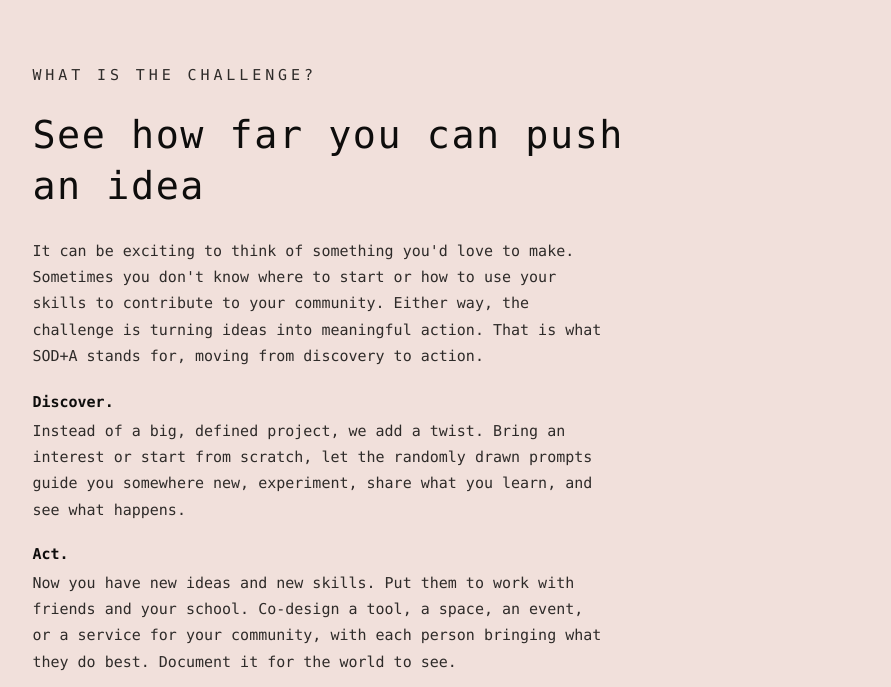
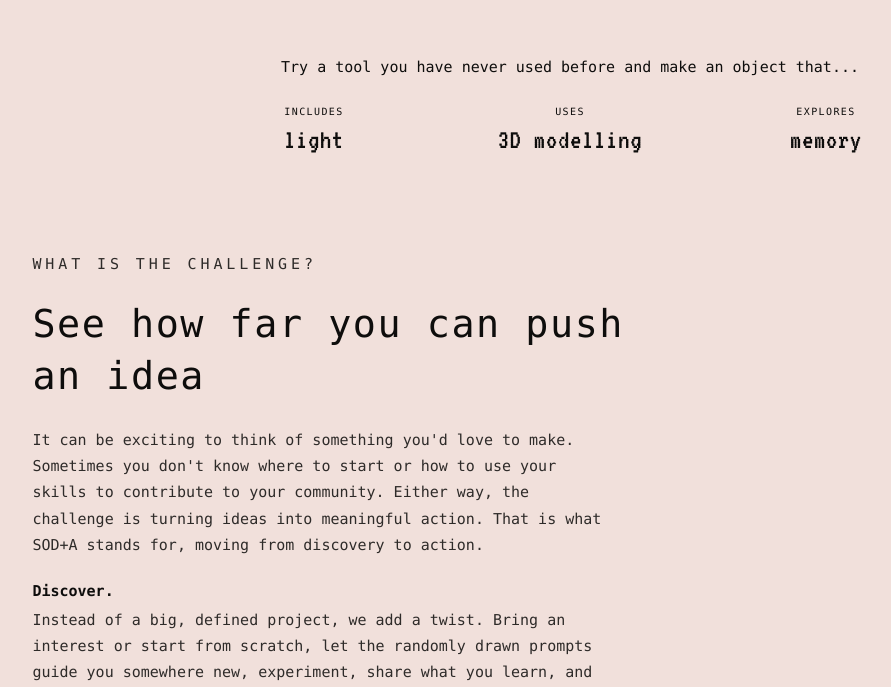
Before and after one commit to amconcept/soda-challenge, a Next.js app: page / in a window 1280 px wide. Shown: the part 1913-2600 px from the top of the page, without its empty margins (70-961 px from the left). Built offline with nearby package versions, Linux system fonts and the light colour scheme; no server answers.

Commit message:
Show a prompt draw under the first photo pile.
The loop lands one Includes, Uses, and Explores line from the same grouping, in the visitor's language, so the challenge reads as a response to a prompt.

Co-authored-by: Cursor <cursoragent@cursor.com>

```diff
--- a/app/layout.tsx
+++ b/app/layout.tsx
@@ -1,6 +1,15 @@
 import type { Metadata } from "next";
+import { VT323 } from "next/font/google";
 import Providers from "@/components/Providers";
 import "./globals.css";
+
+/* Pixel face for the prompt words only, the same face as the Rando Calrissian title.
+   See DESIGN_DECISIONS.md. */
+const rando = VT323({
+  weight: "400",
+  subsets: ["latin"],
+  variable: "--font-rando",
+});
 
 export const metadata: Metadata = {
   title: "SOD+A CHALLENGE",
@@ -11,7 +20,7 @@ export const metadata: Metadata = {
 
 export default function RootLayout({ children }: { children: React.ReactNode }) {
   return (
-    <html lang="en">
+    <html lang="en" className={rando.variable}>
       <body>
         <Providers>{children}</Providers>
       </body>
--- a/components/Brief.tsx
+++ b/components/Brief.tsx
@@ -5,6 +5,7 @@ import Bubbles from "./Bubbles";
 import Ask from "./Ask";
 import Schedule from "./Schedule";
 import SiteActions from "./SiteActions";
+import PromptDraw from "./PromptDraw";
 import StudentBoards from "./StudentBoards";
 import { useLanguage } from "./LanguageProvider";
 import "./brief.css";
@@ -88,6 +89,9 @@ export default function Brief({ images }: { images: string[] }) {
 
       {/* A photo pile between each section. Slots pick different photos. See DESIGN_DECISIONS.md. */}
       <Bubbles images={photos} variant="b" slot={0} />
+
+      {/* The draw sits under the first photo pile. See DESIGN_DECISIONS.md. */}
+      <PromptDraw />
 
       <section id="challenge" className="brief-section">
         <p className="brief-kicker">{t.challenge.kicker}</p>
--- /dev/null
+++ b/components/PromptDraw.tsx
@@ -0,0 +1,117 @@
+"use client";
+
+import { useEffect, useRef, useState } from "react";
+import { useLanguage } from "./LanguageProvider";
+import { drawHand, phrase, scrambleHand, STILL_HAND, type PromptPick } from "@/lib/promptDeck";
+
+const SPIN_MS = 900;
+const TICK_MS = 80;
+const HOLD_MS = 4200;
+
+/**
+ * A short loop of the Rando Calrissian draw, under the first photo pile.
+ * It runs only while it is on screen. See DESIGN_DECISIONS.md.
+ */
+export default function PromptDraw() {
+  const { locale, t } = useLanguage();
+  const rootRef = useRef<HTMLDivElement>(null);
+  const [hand, setHand] = useState<PromptPick>(STILL_HAND);
+  const [spinning, setSpinning] = useState(false);
+
+  useEffect(() => {
+    const root = rootRef.current;
+    if (!root) return;
+    if (window.matchMedia("(prefers-reduced-motion: reduce)").matches) return;
+
+    let spinTimer = 0;
+    let holdTimer = 0;
+    let running = false;
+    let alive = true;
+
+    const stop = () => {
+      window.clearInterval(spinTimer);
+      window.clearTimeout(holdTimer);
+      spinTimer = 0;
+      holdTimer = 0;
+    };
+
+    const hold = () => {
+      if (!alive || !running) return;
+      setSpinning(false);
+      setHand(drawHand());
+      holdTimer = window.setTimeout(spin, HOLD_MS);
+    };
+
+    const spin = () => {
+      if (!alive || !running) return;
+      setSpinning(true);
+      const started = performance.now();
+      window.clearInterval(spinTimer);
+      spinTimer = window.setInterval(() => {
+        setHand(scrambleHand());
+        if (performance.now() - started >= SPIN_MS) {
+          window.clearInterval(spinTimer);
+          hold();
+        }
+      }, TICK_MS);
+    };
+
+    const observer = new IntersectionObserver(
+      ([entry]) => {
+        if (entry.isIntersecting) {
+          if (running) return;
+          running = true;
+          spin();
+          return;
+        }
+        running = false;
+        stop();
+        setSpinning(false);
+      },
+      { threshold: 0.5 },
+    );
+    observer.observe(root);
+
+    return () => {
+      alive = false;
+      running = false;
+      stop();
+      observer.disconnect();
+    };
+  }, []);
+
+  const words = {
+    includes: phrase(hand.includes, "includes", locale),
+    uses: phrase(hand.uses, "uses", locale),
+    explores: phrase(hand.explores, "explores", locale),
+  };
+  const slots = [
+    [t.challenge.draw.includes, words.includes],
+    [t.challenge.draw.uses, words.uses],
+    [t.challenge.draw.explores, words.explores],
+  ] as const;
+
+  return (
+    <div
+      ref={rootRef}
+      className={`prompt-draw${spinning ? " is-spinning" : ""}`}
+    >
+      <p className="prompt-draw-objective">{t.challenge.draw.objective}</p>
+      <div className="prompt-draw-slots">
+        {slots.map(([label, word]) => (
+          <div className="prompt-draw-slot" key={label}>
+            <span className="prompt-draw-label">{label}</span>
+            <span className="prompt-draw-word" aria-hidden={spinning}>
+              {word}
+            </span>
+          </div>
+        ))}
+      </div>
+      <div className="visually-hidden" aria-live="polite">
+        {spinning
+          ? ""
+          : `${t.challenge.draw.includes} ${words.includes}. ${t.challenge.draw.uses} ${words.uses}. ${t.challenge.draw.explores} ${words.explores}.`}
+      </div>
+    </div>
+  );
+}
--- a/components/brief.css
+++ b/components/brief.css
@@ -207,6 +207,69 @@
   margin: 0 0 0.15rem;
   font-weight: 700;
   opacity: 1;
+}
+
+/* The draw sits under the first photo pile, on the page wash. No card. Black type. See DESIGN_DECISIONS.md. */
+.prompt-draw {
+  width: min(46rem, 88vw);
+  margin: 0 auto;
+  padding: clamp(2rem, 5vh, 3.2rem) 0 clamp(2.4rem, 6vh, 3.6rem);
+  color: #0e0d0c;
+  text-align: center;
+}
+
+.prompt-draw-objective {
+  margin: 0 0 1.4rem;
+  max-width: none;
+  font-size: 15px;
+  line-height: 1.75;
+  color: #0e0d0c;
+  opacity: 1;
+}
+
+.prompt-draw-slots {
+  display: grid;
+  grid-template-columns: repeat(3, minmax(0, 1fr));
+  gap: 1.6rem 2rem;
+}
+
+.prompt-draw-slot {
+  display: flex;
+  flex-direction: column;
+  gap: 0.55rem;
+  min-width: 0;
+  padding: 0.2rem 0.15rem 0;
+  background: transparent;
+}
+
+.prompt-draw-label {
+  font-size: 10px;
+  letter-spacing: 0.14em;
+  text-transform: uppercase;
+  color: #0e0d0c;
+}
+
+.prompt-draw-word {
+  font-family: var(--font-rando), ui-monospace, monospace;
+  font-size: 28px;
+  line-height: 1.05;
+  letter-spacing: 0.03em;
+  color: #0e0d0c;
+}
+
+@media (max-width: 700px) {
+  .prompt-draw {
+    text-align: left;
+  }
+
+  .prompt-draw-slots {
+    grid-template-columns: 1fr;
+    gap: 1.15rem;
+  }
+
+  .prompt-draw-word {
+    font-size: 26px;
+  }
 }
 
 .brief-quote {
--- a/lib/copy.ts
+++ b/lib/copy.ts
@@ -104,6 +104,13 @@ export const copy = {
       closeBefore: "Scroll to the ",
       closeLink: "criteria",
       closeAfter: " to see what to aim for...",
+      // Objective and column names from the Design challenge draw. See DESIGN_DECISIONS.md.
+      draw: {
+        objective: "Try a tool you have never used before and make an object that...",
+        includes: "Includes",
+        uses: "Uses",
+        explores: "Explores",
+      },
     },
     who: {
       kicker: "Who is it for?",
@@ -283,6 +290,13 @@ export const copy = {
       closeBefore: "Faites défiler jusqu'aux ",
       closeLink: "critères",
       closeAfter: " pour voir quoi viser...",
+      // Machine draft, needs human review.
+      draw: {
+        objective: "Essayez un outil que vous n'avez jamais utilisé et fabriquez un objet qui...",
+        includes: "Inclut",
+        uses: "Utilise",
+        explores: "Explore",
+      },
     },
     who: {
       kicker: "Pour qui ?",
@@ -465,6 +479,13 @@ export const copy = {
       closeBefore: "Desplázate hasta los ",
       closeLink: "criterios",
       closeAfter: " para ver hacia dónde apuntar...",
+      // Machine draft, needs human review.
+      draw: {
+        objective: "Prueba una herramienta que nunca hayas usado y haz un objeto que...",
+        includes: "Incluye",
+        uses: "Usa",
+        explores: "Explora",
+      },
     },
     who: {
       kicker: "¿Para quién es?",
--- /dev/null
+++ b/lib/promptDeck.ts
@@ -0,0 +1,123 @@
+/**
+ * Design challenge deck from Rando Calrissian.
+ * A draw locks to one grouping, then takes one line from each column.
+ * Blank cells in the activity are left out.
+ * Spanish and French lines are machine drafts and need a native read.
+ * See DESIGN_DECISIONS.md.
+ */
+import type { Locale } from "@/lib/copy";
+
+type Line = { en: string; es: string; fr: string };
+
+function line(en: string, es: string, fr: string): Line {
+  return { en, es, fr };
+}
+
+const DECK = {
+  physical: {
+    includes: [
+      line("paper", "papel", "papier"),
+      line("cardboard", "cartón", "carton"),
+      line("string", "cuerda", "ficelle"),
+      line("wire", "alambre", "fil de fer"),
+      line("fabric scraps", "retazos de tela", "chutes de tissu"),
+      line("packaging", "embalaje", "emballage"),
+    ],
+    uses: [
+      line("a cutting machine", "una máquina de corte", "une machine de découpe"),
+      line("a printer", "una impresora", "une imprimante"),
+      line("embroidery", "bordado", "broderie"),
+      line("sewing", "costura", "couture"),
+    ],
+    explores: [
+      line("balance", "equilibrio", "équilibre"),
+      line("support", "soporte", "appui"),
+      line("wobble", "tambaleo", "vacillement"),
+      line("motion", "movimiento", "mouvement"),
+      line("slowness", "lentitud", "lenteur"),
+      line("rhythm", "ritmo", "rythme"),
+      line("patterns", "patrones", "motifs"),
+    ],
+  },
+  digital: {
+    includes: [
+      line("light", "luz", "lumière"),
+      line("shadow", "sombra", "ombre"),
+      line("sound", "sonido", "son"),
+      line("your voice", "tu voz", "votre voix"),
+      line("data", "datos", "données"),
+      line("air", "aire", "air"),
+    ],
+    uses: [
+      line("a scanner", "un escáner", "un scanner"),
+      line("LEDs and microcontroller", "LEDs y un microcontrolador", "des LED et un microcontrôleur"),
+      line("a sound sensor", "un sensor de sonido", "un capteur de son"),
+      line("a servo motor", "un servomotor", "un servomoteur"),
+      line("a capacitive sensor", "un sensor capacitivo", "un capteur capacitif"),
+      line("projection", "proyección", "projection"),
+      line("vectors", "vectores", "vecteurs"),
+      line("3D modelling", "modelado 3D", "modélisation 3D"),
+    ],
+    explores: [
+      line("opposites", "opuestos", "contraires"),
+      line("chance", "azar", "hasard"),
+      line("surprise", "sorpresa", "surprise"),
+      line("illusions", "ilusiones", "illusions"),
+      line("echoes", "ecos", "échos"),
+      line("memory", "memoria", "mémoire"),
+    ],
+  },
+} as const;
+
+type Group = keyof typeof DECK;
+type Column = "includes" | "uses" | "explores";
+
+export type SlotPick = { group: Group; index: number };
+
+export type PromptPick = {
+  includes: SlotPick;
+  uses: SlotPick;
+  explores: SlotPick;
+};
+
+const GROUPS = Object.keys(DECK) as Group[];
+
+function pickIndex(length: number): number {
+  return Math.floor(Math.random() * length);
+}
+
+function slot(group: Group, column: Column): SlotPick {
+  return { group, index: pickIndex(DECK[group][column].length) };
+}
+
+/** One finished draw. Every column comes from the same grouping. */
+export function drawHand(): PromptPick {
+  const group = GROUPS[pickIndex(GROUPS.length)];
+  return {
+    includes: slot(group, "includes"),
+    uses: slot(group, "uses"),
+    explores: slot(group, "explores"),
+  };
+}
+
+/** A flicker frame. Columns are mixed so the landing is not given away. */
+export function scrambleHand(): PromptPick {
+  const mixed = (column: Column): SlotPick => slot(GROUPS[pickIndex(GROUPS.length)], column);
+  return {
+    includes: mixed("includes"),
+    uses: mixed("uses"),
+    explores: mixed("explores"),
+  };
+}
+
+/** The words for a draw in the visitor's language. */
+export function phrase(pick: SlotPick, column: Column, locale: Locale): string {
+  return DECK[pick.group][column][pick.index][locale];
+}
+
+/** Shown when the visitor has asked the browser to skip animation. Cardboard, a printer, support. */
+export const STILL_HAND: PromptPick = {
+  includes: { group: "physical", index: 1 },
+  uses: { group: "physical", index: 1 },
+  explores: { group: "physical", index: 1 },
+};
```
Also changed, not shown: 1 other file (tests, documents, lock files or other folders).
